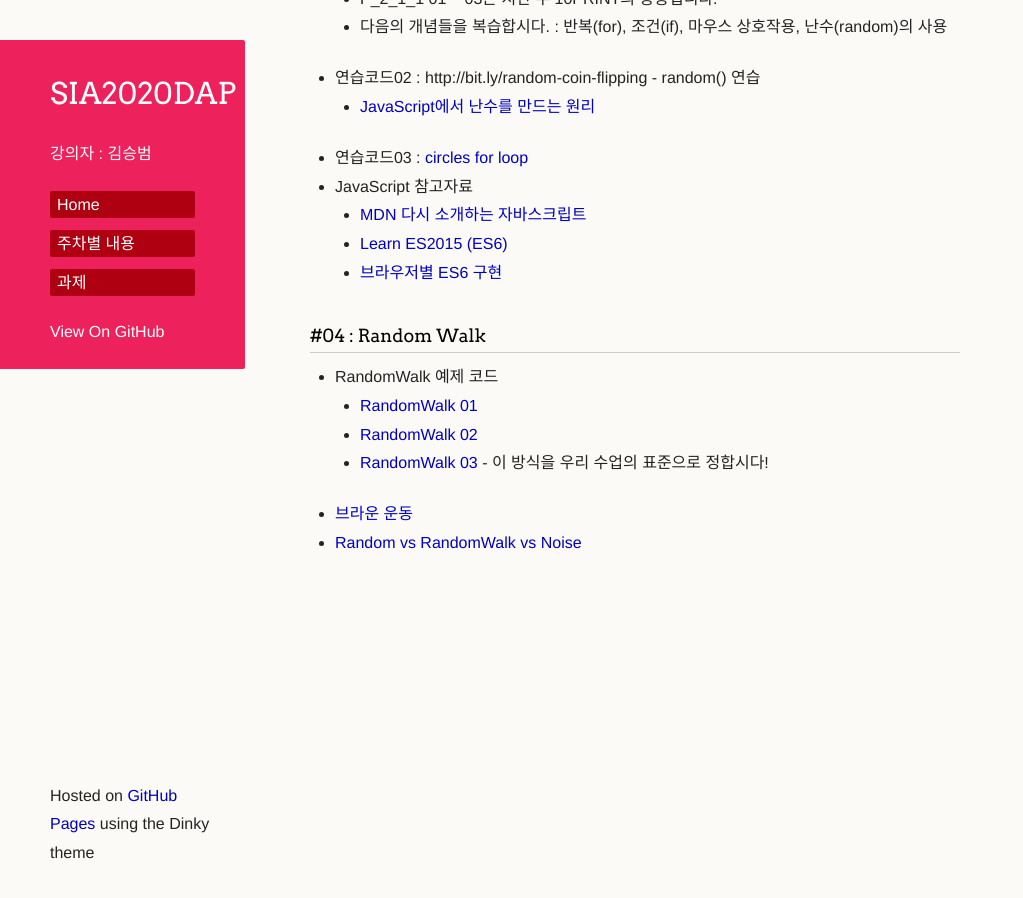
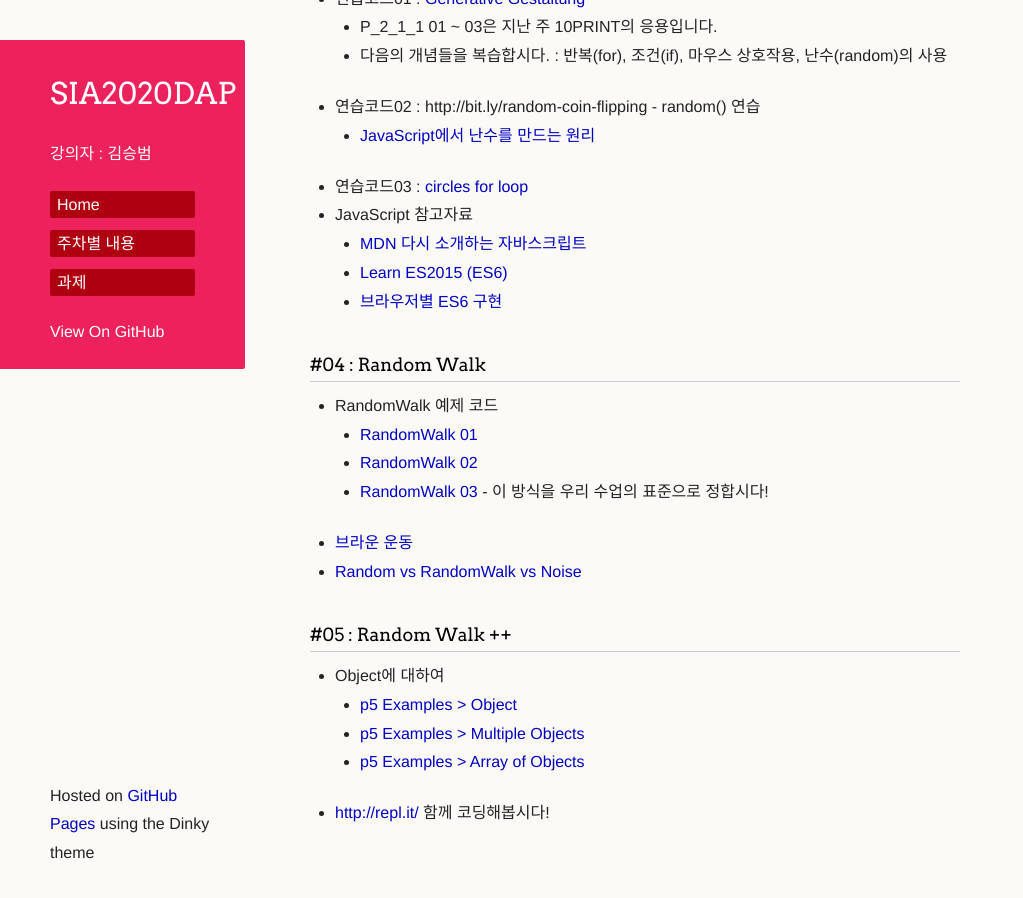
Before and after one commit to picxenk/SIA2020DAP, a Jekyll site: the page built from curriculum.md, in a window 1280 px wide and 900 px high, scrolled down 670 px. Shown: the whole window, without its empty margins (0-1023 px from the left). Built offline with Jekyll 4.4.1, drawn with Linux system fonts in a browser that asks for light colours; our own code applies the rules of GitHub Pages for plain Markdown files; a script that is not in the unit is left out; the repository's description, which GitHub fills in, is left out.

Commit message:
Update curriculum.md

```diff
--- a/curriculum.md
+++ b/curriculum.md
@@ -33,3 +33,10 @@
    * [RandomWalk 03](https://editor.p5js.org/picxenk@gmail.com/sketches/apa77mb1z) - 이 방식을 우리 수업의 표준으로 정합시다!
  * [브라운 운동](https://ko.wikipedia.org/wiki/%EB%B8%8C%EB%9D%BC%EC%9A%B4_%EC%9A%B4%EB%8F%99)
  * [Random vs RandomWalk vs Noise](https://editor.p5js.org/picxenk@gmail.com/sketches/vU66CoHcP)
+
+### #05 : Random Walk ++
+ * Object에 대하여
+   * [p5 Examples > Object](https://p5js.org/examples/objects-objects.html)
+   * [p5 Examples > Multiple Objects](https://p5js.org/examples/objects-multiple-objects.html)
+   * [p5 Examples > Array of Objects](https://p5js.org/examples/objects-array-of-objects.html)
+ * <http://repl.it/> 함께 코딩해봅시다!
```
